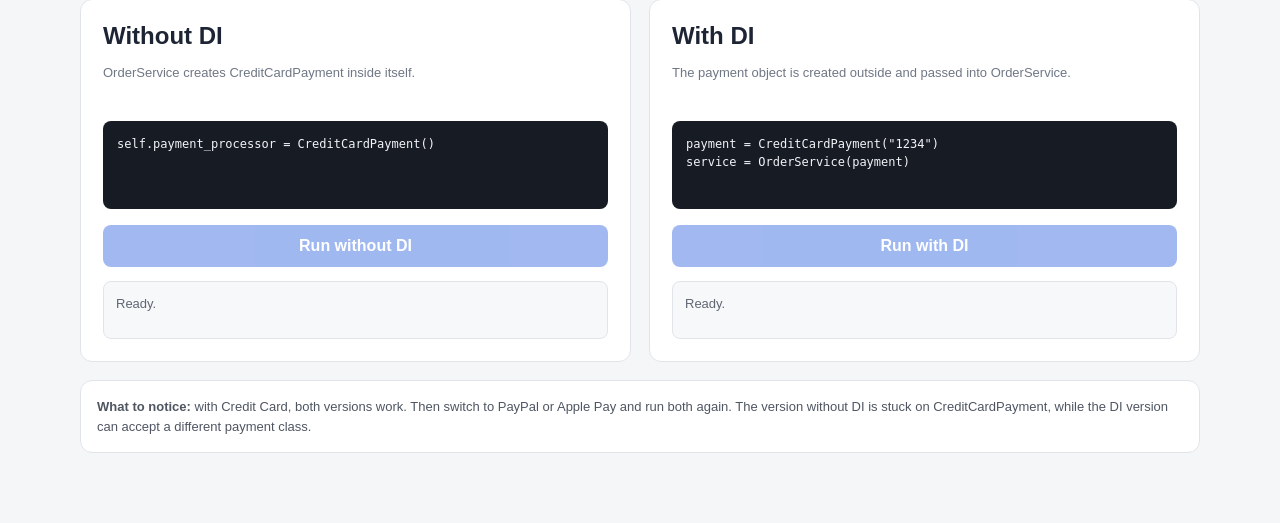
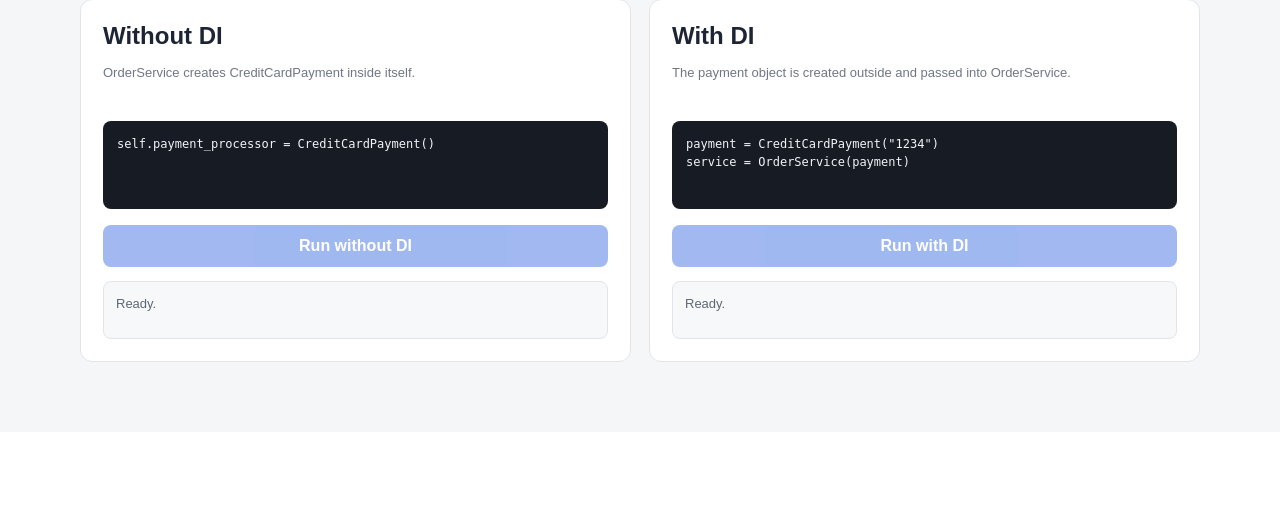
Before and after one commit to pampa12/dependency-injection-project1, a Flask app: page /compare-checkout in a window 1280 px wide. Shown: the part 378-901 px from the top of the page. After the commit the page ends 740 px from the top, so only its background shows below. Run offline with Flask 3, Linux system fonts and the light colour scheme.

Commit message:
Remove checkout instruction text

```diff
--- a/templates/compare_checkout.html
+++ b/templates/compare_checkout.html
@@ -99,11 +99,6 @@ service = OrderService(payment)</code></pre>
             </article>
         </section>
 
-        <section class="simple-takeaway">
-            <strong>What to notice:</strong>
-            with Credit Card, both versions work. Then switch to PayPal or Apple Pay and run both again.
-            The version without DI is stuck on CreditCardPayment, while the DI version can accept a different payment class.
-        </section>
     </main>
 
     <script src="{{ url_for('static', filename='compare_checkout.js') }}"></script>
```
